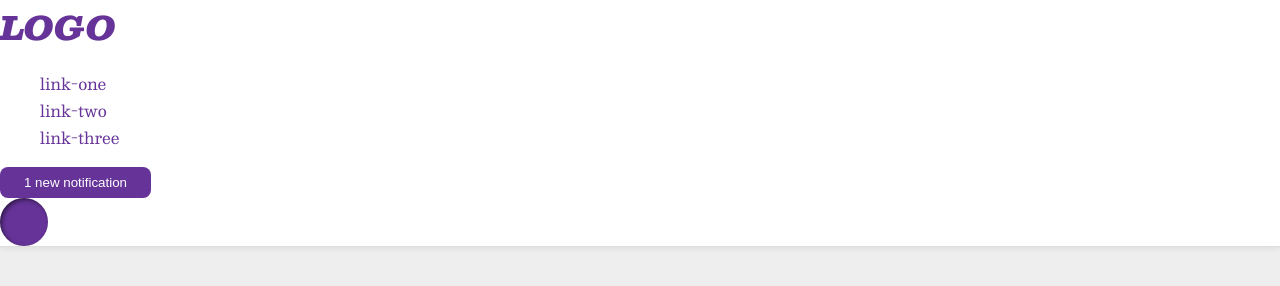
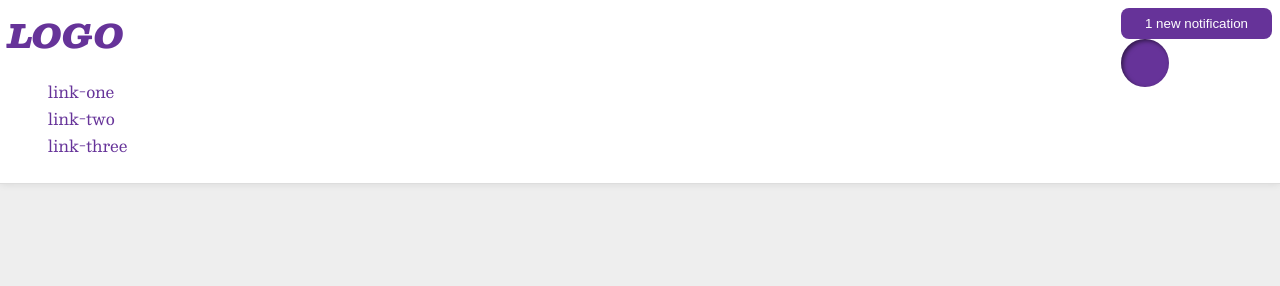
Before and after one commit to Bstrinic/03-flex-header-2, a plain HTML site: page index.html in a window 1280 px wide. Drawn offline with nearby package versions, Linux system fonts and the light colour scheme.

Commit message:
Fixed padding on header and added display flex

```diff
--- a/style.css
+++ b/style.css
@@ -12,6 +12,9 @@ body {
   background: white;
   border-bottom: 1px solid #ddd;
   box-shadow: 0 0 8px rgba(0,0,0,.1);
+  display: flex;
+  justify-content: space-between;
+  padding: 8px;
 }
 
 .profile-image {
```
